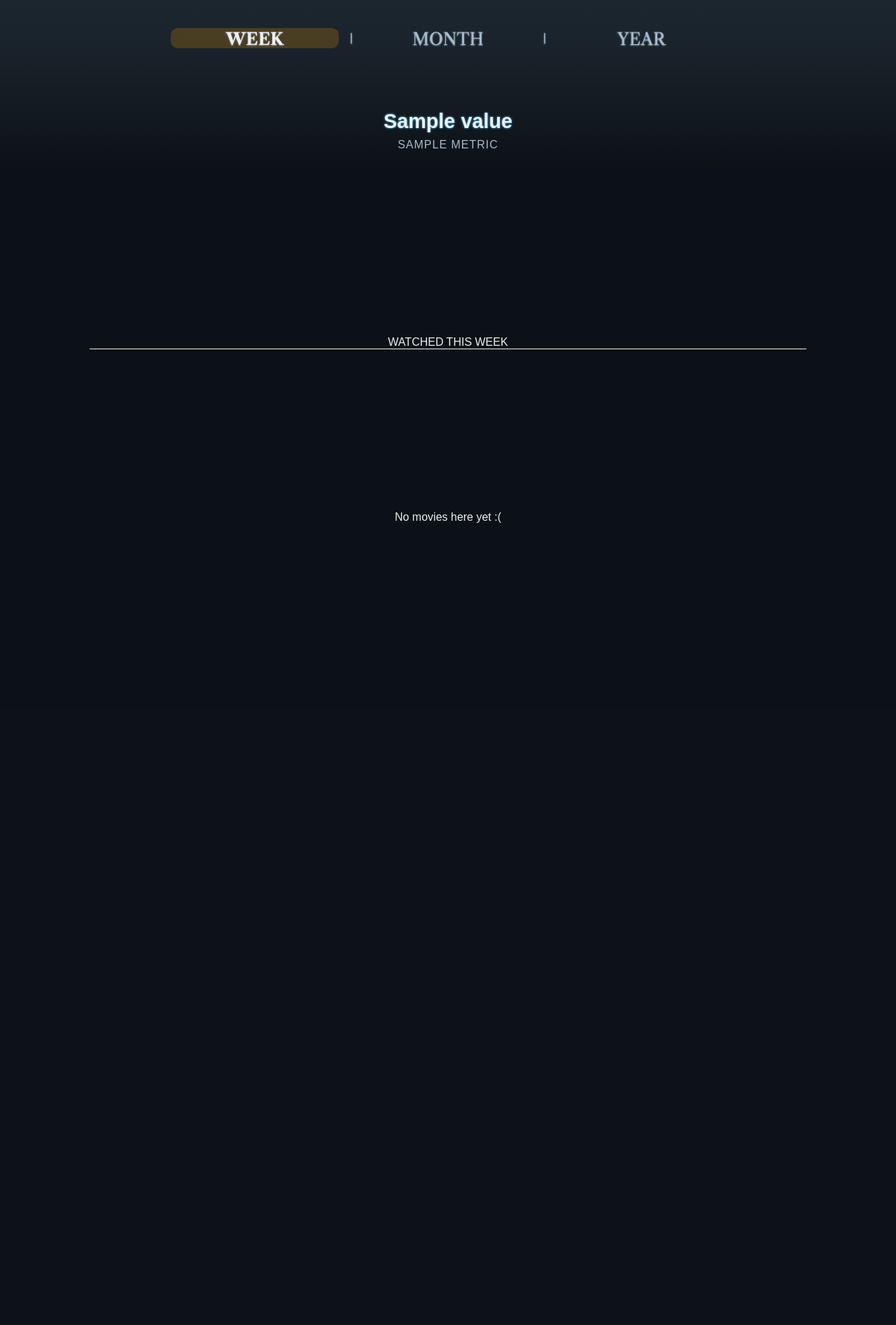
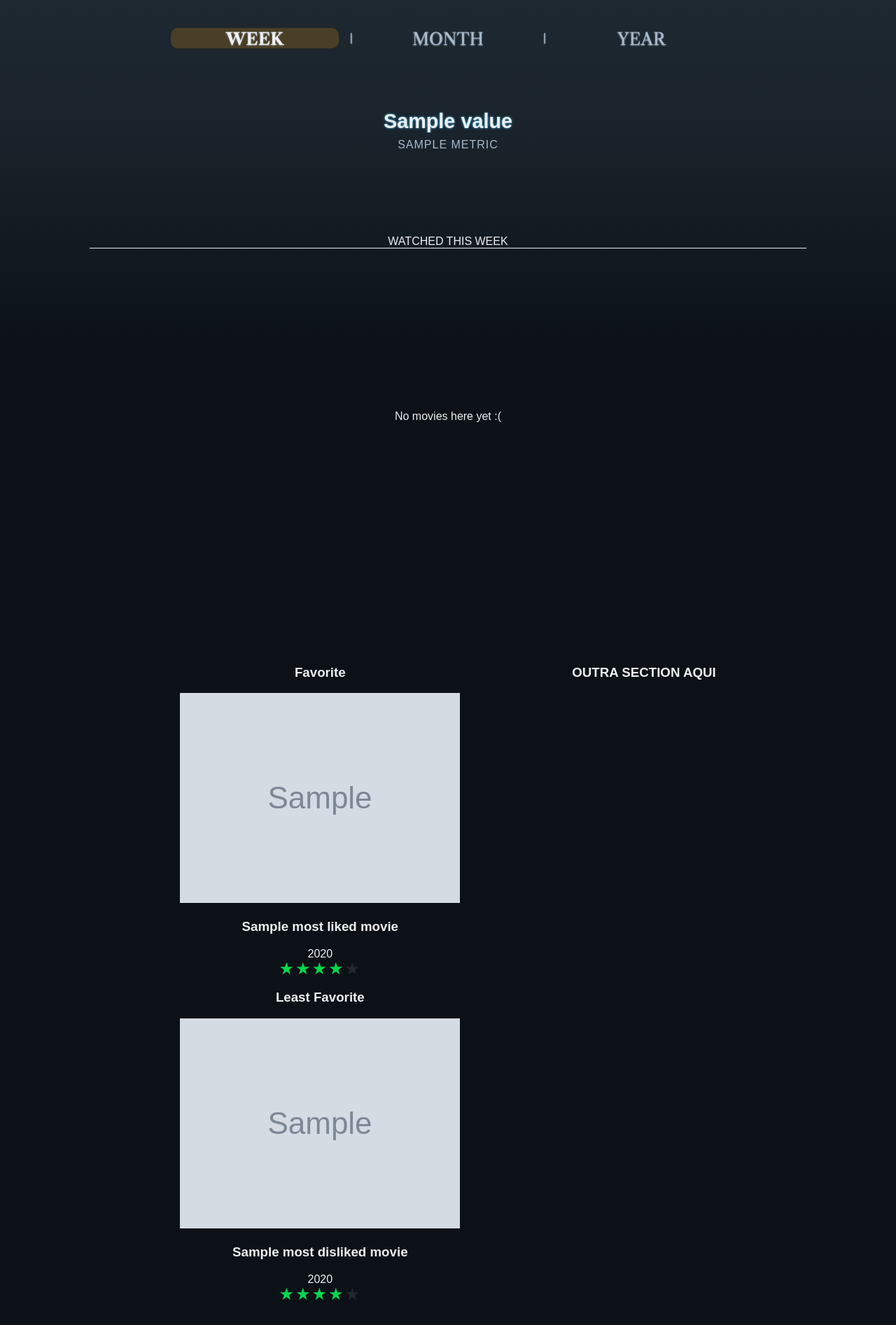
Before and after one commit to 3runoAM/LetterboxdData, a Flask app: template app/templates/currentProfile.html in a window 1280 px wide. Shown: the part 80-1973 px from the top of the page at 70% size. Before the commit the page ends 827 px from the top, so only its background shows below. Run offline with Flask 3, Linux system fonts and the light colour scheme; the template is opened without the code that fills it: most values are stand-ins (such as "Sample title", 1, 10 or a date in 2020); grey boxes marked "Sample" are stand-in pictures; parts of the project's set-up code (start-up, migrations or seed data) failed here and were passed over.

Commit message:
Adiciona estilizacao para o novo macro

```diff
--- a/app/templates/currentProfile.html
+++ b/app/templates/currentProfile.html
@@ -7,6 +7,7 @@
         <link rel="stylesheet" href="{{ url_for("static", filename="css/nav.css") }}">
         <link rel="stylesheet" href="{{ url_for("static", filename="css/styles.css") }}">
         <link rel="stylesheet" href="{{ url_for("static", filename="css/movieList.css") }}">
+        <link rel="stylesheet" href="{{ url_for("static", filename="css/likedDisliked.css") }}">
         <link rel="preconnect" href="https://fonts.googleapis.com">
         <link rel="preconnect" href="https://fonts.gstatic.com" crossorigin>
         <link href="https://fonts.googleapis.com/css2?family=Geologica:wght,CRSV@100..900,0&family=Libre+Caslon+Text:ital,wght@0,400;0,700;1,400&family=Yantramanav:wght@100;300;400;500;700;900&display=swap"
@@ -14,7 +15,7 @@
         <link rel="stylesheet" href="{{ url_for("static", filename="css/currentProfile.css") }}">
     </head>
     <body>
-        {% from "partials/macros.html" import movie_list, metric_card %}
+        {% from "partials/macros.html" import movie_list, metric_card, liked_disliked %}
         {% include "partials/nav.html" %}
 
         <main class="container">
@@ -33,9 +34,16 @@
                     {% endfor %}
                 </section>
 
-                <div class="space"></div>
+                {{ movie_list("Watched This Week", context.watched_movies.watched_this_week)}}
 
-                {{ movie_list("Watched This Week", context.watched_movies.watched_this_week)}}
+                <div class="chart-container">
+                    {{ liked_disliked(context.most_liked_disliked_week.most_liked_movie, context.most_liked_disliked_week.most_disliked_movie) }}
+
+
+                    <section>
+                        <h3>OUTRA SECTION AQUI</h3>
+                    </section>
+                </div>
             </section>
 
             <section id="panel-month" class="panel">
@@ -45,9 +53,16 @@
                     {% endfor %}
                 </section>
 
-                <div class="space"></div>
+                {{ movie_list("Watched This Month", context.watched_movies.watched_this_month)}}
 
-                {{ movie_list("Watched This Month", context.watched_movies.watched_this_month)}}
+                <div class="chart-container">
+                     {{ liked_disliked(context.most_liked_disliked_month.most_liked_movie, context.most_liked_disliked_month.most_disliked_movie) }}
+
+                    <section>
+                        <h3>OUTRA SECTION AQUI</h3>
+                    </section>
+                </div>
+
             </section>
 
             <section id="panel-year" class="panel">
@@ -57,9 +72,16 @@
                     {% endfor %}
                 </section>
 
-                <div class="space"></div>
+                {{ movie_list("Watched This Year", context.watched_movies.watched_this_year)}}
 
-                {{ movie_list("Watched This Year", context.watched_movies.watched_this_year)}}
+                <div class="chart-container">
+                    {{ liked_disliked(context.most_liked_disliked_year.most_liked_movie, context.most_liked_disliked_year.most_disliked_movie) }}
+
+                    <section>
+                        <h3>OUTRA SECTION AQUI</h3>
+                    </section>
+                </div>
+
             </section>
         </main>
 
```
